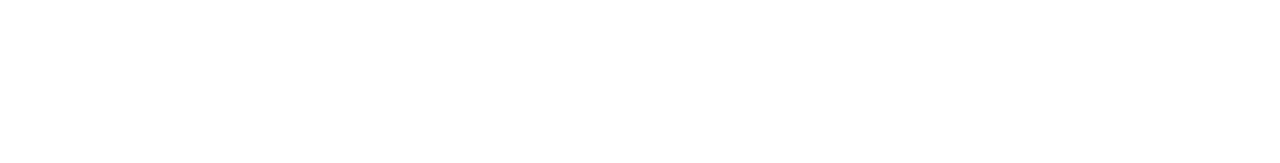
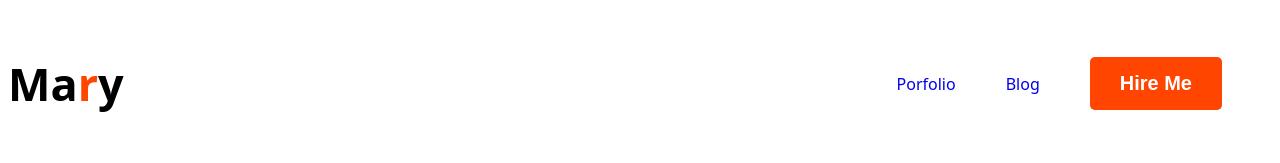
Before and after one commit to dinislamweb/my-created-website-repo, a plain HTML site: page index.html in a window 1280 px wide. Drawn offline with Linux system fonts and the light colour scheme.

Commit message:
navbar added

```diff
--- a/index.html
+++ b/index.html
@@ -4,8 +4,24 @@
     <meta charset="UTF-8">
     <meta name="viewport" content="width=device-width, initial-scale=1.0">
     <title>My created website repo</title>
+    <link rel="stylesheet" href="styles/style.css">
 </head>
 <body>
+    <header>
+            <nav class="nav-title">
+                <h3 class="header">Ma<span class="orange-color">r</span>y</h3>
+                <ul>
+                    <li><a href="porfolio.com">Porfolio</a></li>
+                    <li><a href="blog.com">Blog</a></li>
+                    <li><button class="btn-style">Hire Me</button></li>
+                </ul>
+            </nav>
+    </header>
+    <main>
 
+    </main>
+    <footer>
+
+    </footer>
 </body>
 </html>
--- /dev/null
+++ b/styles/style.css
@@ -0,0 +1,39 @@
+body{
+        font-family: system-ui, -apple-system, BlinkMacSystemFont, 'Segoe UI', Roboto, Oxygen, Ubuntu, Cantarell, 'Open Sans', 'Helvetica Neue', sans-serif;
+}
+/*nav related styles*/
+.nav-title{
+    align-items: center;
+}
+.header{
+    font-size: 45px;
+    font-weight: 800;
+}
+nav{
+    display: flex;
+    justify-content: space-between;
+}
+.orange-color{
+    color: orangered;
+}
+nav > ul{
+    display: flex;
+    align-items: center;
+}
+nav li{
+    list-style: none;
+    margin-right: 50px;
+
+}
+nav a{
+    text-decoration: none;
+}
+.btn-style{
+    background-color: orangered;
+    color: white;
+    border: 0;
+    border-radius: 5px;
+    padding: 15px 30px;
+    font-size: 20px;
+    font-weight: 700;
+}
```
